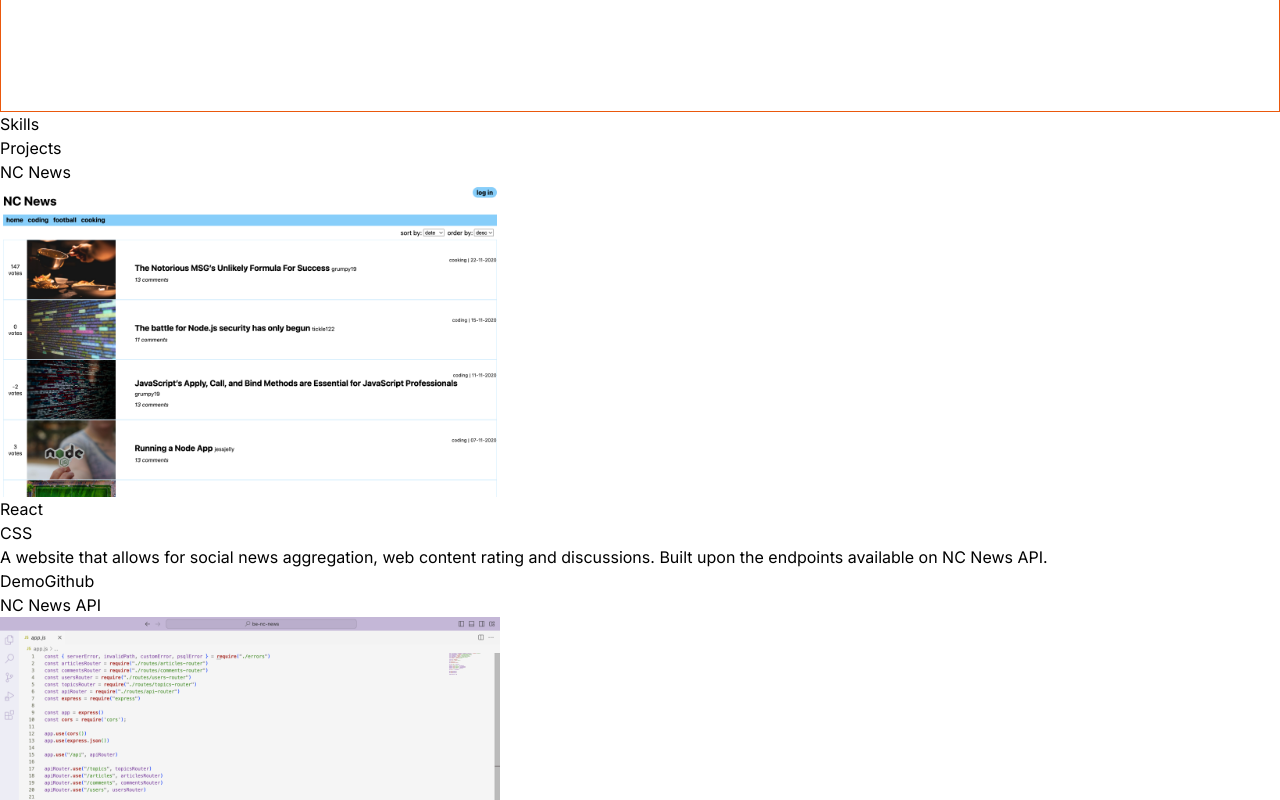
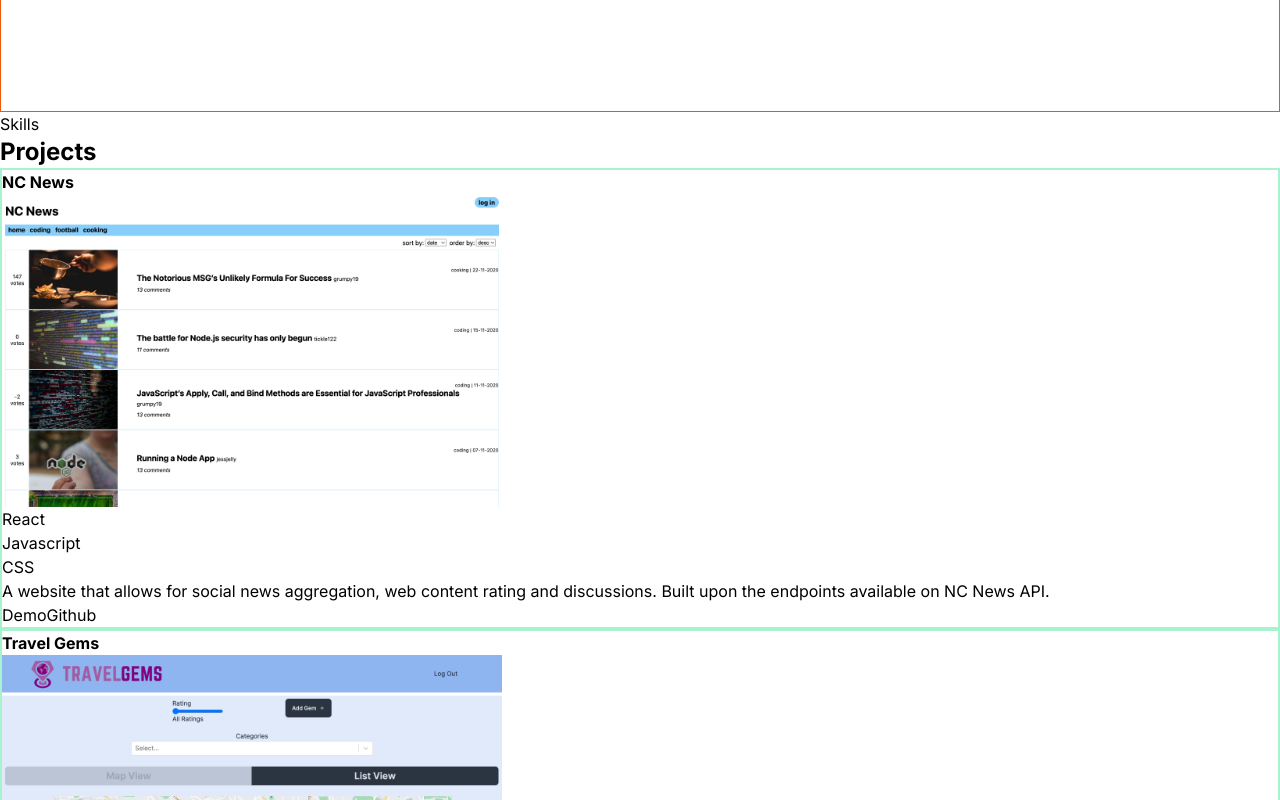
Before and after one commit to mxy-1/portfolio, a Next.js app: page / in a window 1280 px wide. Shown: the part 760-1560 px from the top of the page. Built offline with nearby package versions, Linux system fonts and the light colour scheme.

Commit message:
update projects

```diff
--- a/app/components/Hero.tsx
+++ b/app/components/Hero.tsx
@@ -1,5 +1,3 @@
-import React from 'react'
-
 const Hero = () => {
 	return (
 		<section id='about'>
--- a/app/components/Navbar.tsx
+++ b/app/components/Navbar.tsx
@@ -1,5 +1,4 @@
 import Link from 'next/link'
-import React from 'react'
 
 const Navbar = () => {
 	return (
--- a/app/components/Projects.tsx
+++ b/app/components/Projects.tsx
@@ -1,4 +1,3 @@
-import React from 'react'
 import projects from "../data/projects.json"
 import Image from 'next/image'
 import Link from 'next/link'
@@ -6,12 +5,12 @@
 const Projects = () => {
 	return (
 		<section id="projects">
-      <h2>Projects</h2>
+			<h2 className="text-2xl font-bold">Projects</h2>
 			<div>
 				{
 					projects.map(project => (
-            <div key={project.title}>
-              <h3>{project.title}</h3>
+						<div key={project.title} className="border-solid border-2 border-emerald-200">
+							<h3 className="font-bold">{project.title}</h3>
 							<Image src={project.imageSrc} width={500}
 								height={500} alt={`Image of ${project.imageSrc}`} />
 							<ul>
--- a/app/components/Skills.tsx
+++ b/app/components/Skills.tsx
@@ -1,8 +1,6 @@
-import React from 'react'
-
 const Skills = () => {
-  return (
-    <section id="skills">Skills</section>
+	return (
+		<section id="skills">Skills</section>
   )
 }
 
--- a/app/data/projects.json
+++ b/app/data/projects.json
@@ -3,9 +3,17 @@
       "title": "NC News",
       "imageSrc": "/nc-news.png",
       "description": " A website that allows for social news aggregation, web content rating and discussions. Built upon the endpoints available on NC News API.",
-      "skills": ["React", "CSS"],
+      "skills": ["React", "Javascript", "CSS"],
       "demo": "https://tranquil-dango-5844a8.netlify.app/",
       "source": "https://github.com/mxy-1/nc-news"
+    },
+    {
+      "title": "Travel Gems",
+      "imageSrc": "/travel-gems.png",
+      "description": "An application that feautures user curated, unique travel locations. Users can upload locations, save, review and get directions to the newly discovered travel gem.",
+      "skills": ["Javascript", "MongoDB", "Next.js", "Tailwind CSS", "Google Maps API"],
+      "demo": "https://news-api-3trz.onrender.com/api/",
+      "source": "https://github.com/mxy-1/travel-gems"
     },
     {
       "title": "NC News API",
```
Also changed, not shown: app/layout.tsx (indentation only), app/page.tsx (indentation only), public/nc-news-api.png, public/travel-gems.png (added). Lines whose indentation alone changed are shown as unchanged.
